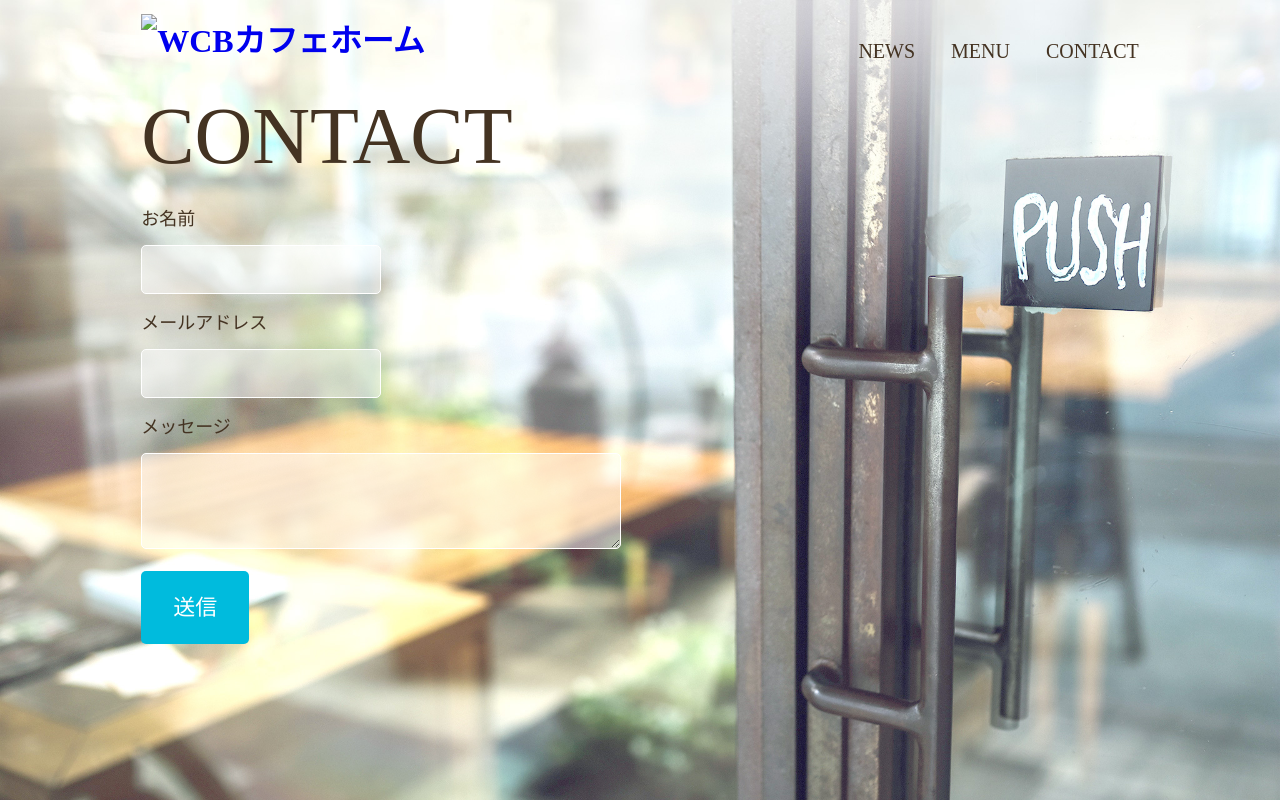
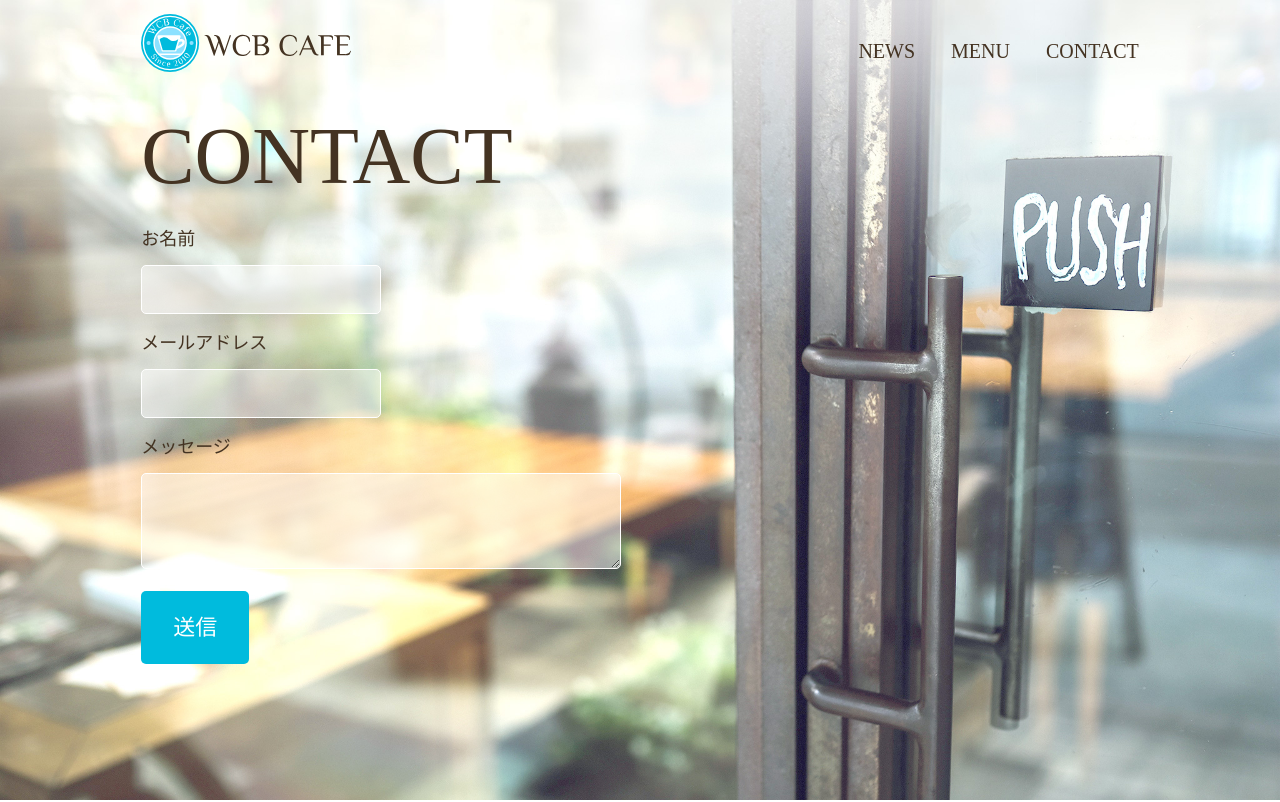
Before and after one commit to kanekomoeka/WCBCafe.github.io, a plain HTML site: page contact.html in a window 1280 px wide. Shown: the top 802 px of the page. Drawn offline with Linux system fonts and the light colour scheme; some packages are replaced by stand-ins of ours; files whose address does not match are found by name.

Commit message:
Update contact.html

```diff
--- a/contact.html
+++ b/contact.html
@@ -15,9 +15,9 @@
       property="og:description"
       content="おしゃれなカフェで癒されてみませんか？無添加の食材で体の内側からリフレッシュ。"
     />
-    <meta property="og:image" content="images/ogp.jpg" />
+    <meta property="og:image" content="ogp.jpg" />
 
-    <link rel="icon" type="image/png" href="image/favicon.png" />
+    <link rel="icon" type="image/png" href="favicon.png" />
     <!--css-->
     <link rel="stylesheet" href="https://unpkg.com/ress/dist/ress.min.css" />
     <link rel="stylesheet" href="style.css" />
@@ -28,7 +28,7 @@
       <header class="page-header wrapper">
         <h1>
           <a href="index.html"
-            ><img class="logo" src="images/logo.svg" alt="WCBカフェホーム"
+            ><img class="logo" src="logo.svg" alt="WCBカフェホーム"
           /></a>
         </h1>
         <nav>
```
